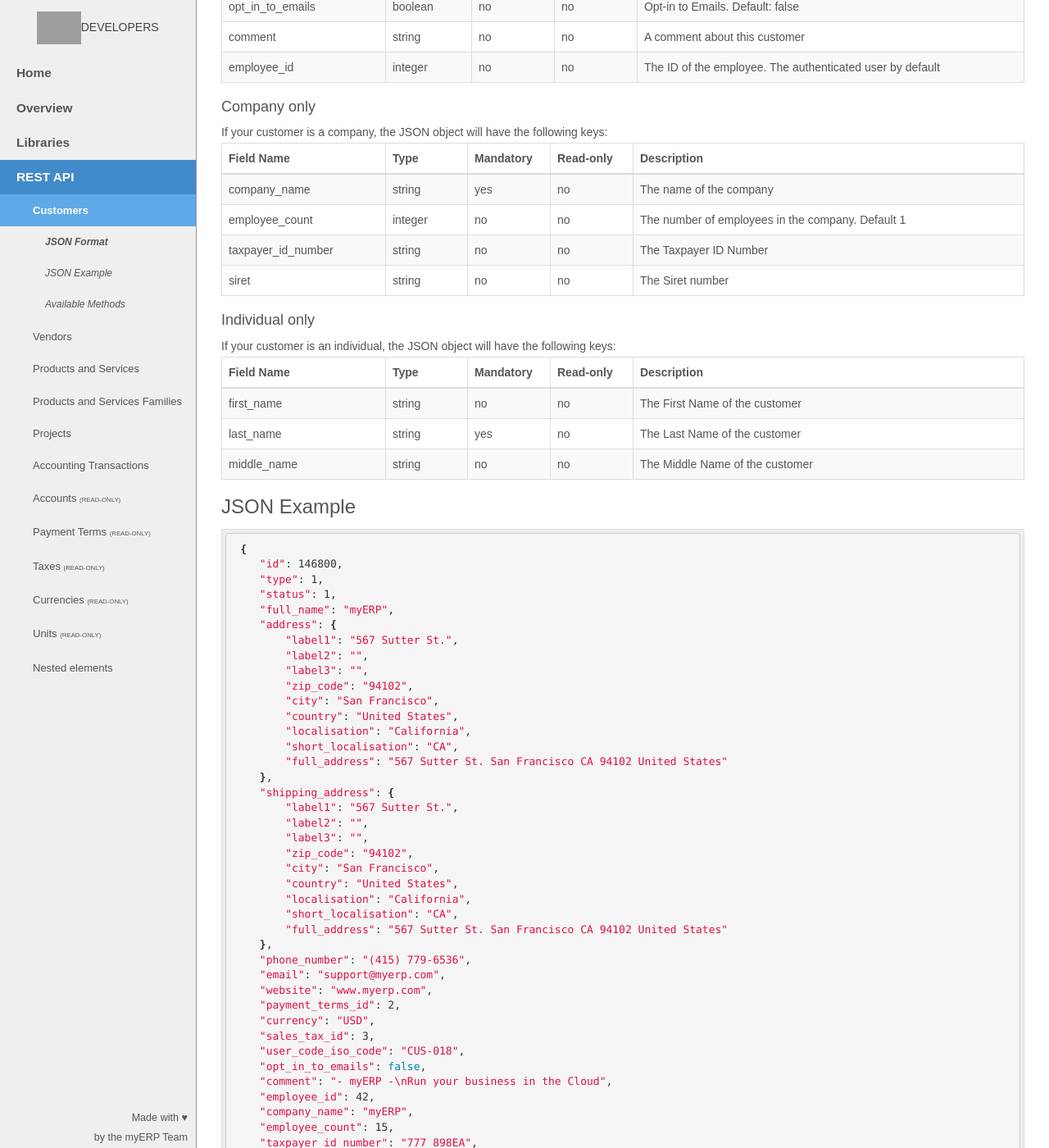
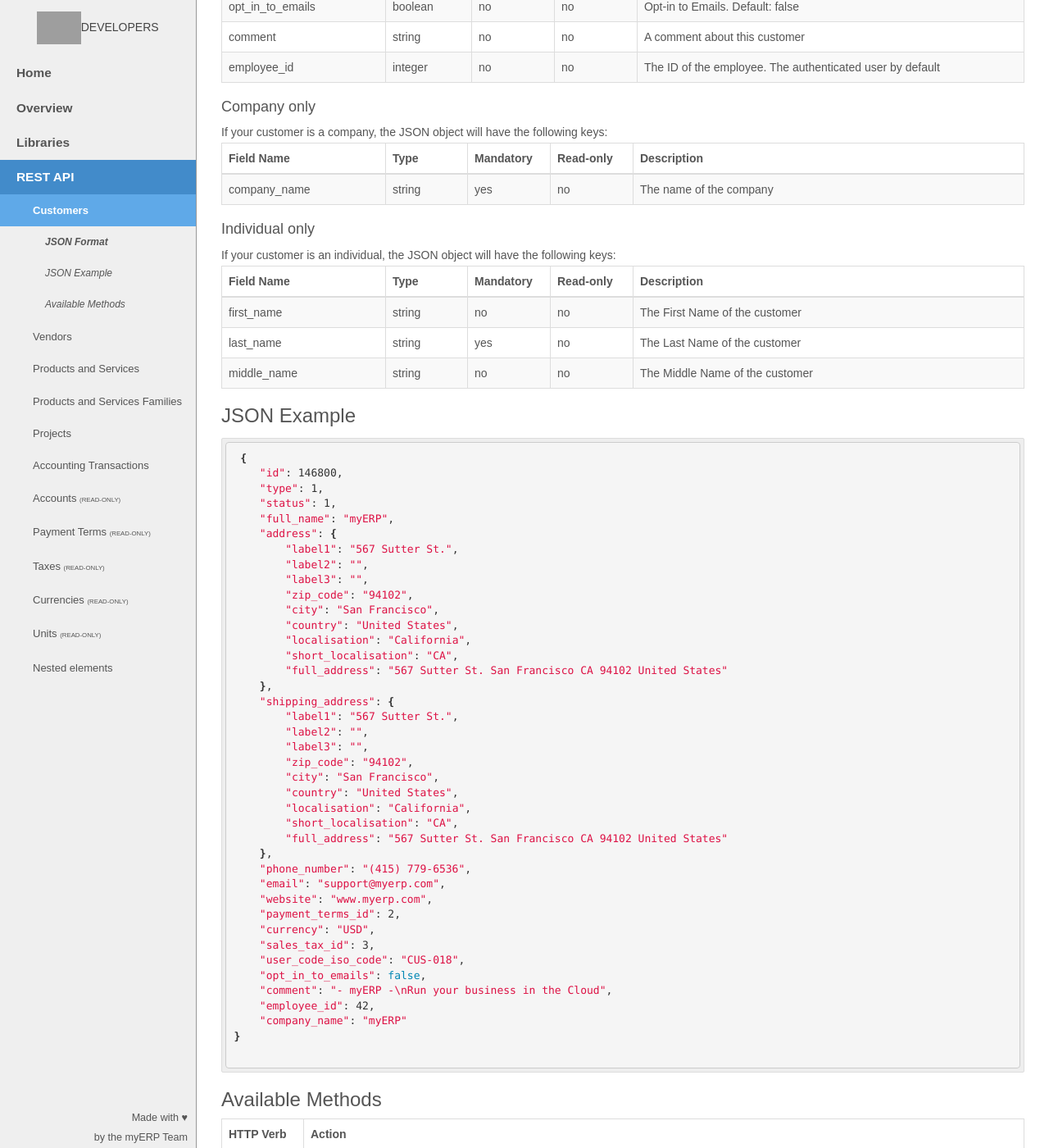
Before and after one commit to myERP/myerp.github.io, a Jekyll site: the page built from docs/1.0/api/index.html, in a window 1280 px wide and 1400 px high, scrolled down 941 px. Shown: the whole window at 82% size. Built offline with Jekyll 4.4.1, drawn with Linux system fonts in a browser that asks for light colours; nearby versions of some CDN libraries; Markdown is read by kramdown in place of the engine named in the settings; grey boxes are pictures that could not be loaded.

Commit message:
Removes EmployeeCount/Siret/TaxPayerId from Customer.

```diff
--- a/_includes/1.0/api/customer.html
+++ b/_includes/1.0/api/customer.html
@@ -162,27 +162,6 @@
                 <td>no</td>
                 <td>The name of the company</td>
             </tr>
-            <tr>
-                <td>employee_count</td>
-                <td>{{ site.format.type.integer }}</td>
-                <td>no</td>
-                <td>no</td>
-                <td>The number of employees in the company. Default 1</td>
-            </tr>
-            <tr>
-                <td>taxpayer_id_number</td>
-                <td>{{ site.format.type.string }}</td>
-                <td>no</td>
-                <td>no</td>
-                <td>The Taxpayer ID Number</td>
-            </tr>
-            <tr>
-                <td>siret</td>
-                <td>{{ site.format.type.string }}</td>
-                <td>no</td>
-                <td>no</td>
-                <td>The Siret number</td>
-            </tr>
         </tbody>
     </table>
 
--- a/_includes/1.0/api/json/customer.json
+++ b/_includes/1.0/api/json/customer.json
@@ -35,8 +35,5 @@
     "opt_in_to_emails": false,
     "comment": "- myERP -\nRun your business in the Cloud",
     "employee_id": 42,
-    "company_name": "myERP",
-    "employee_count": 15,
-    "taxpayer_id_number": "777 898EA",
-    "siret": ""
+    "company_name": "myERP"
 }
```
